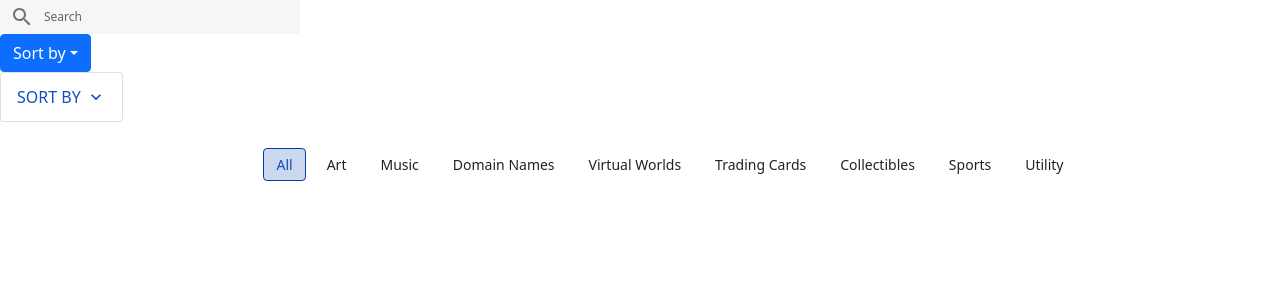
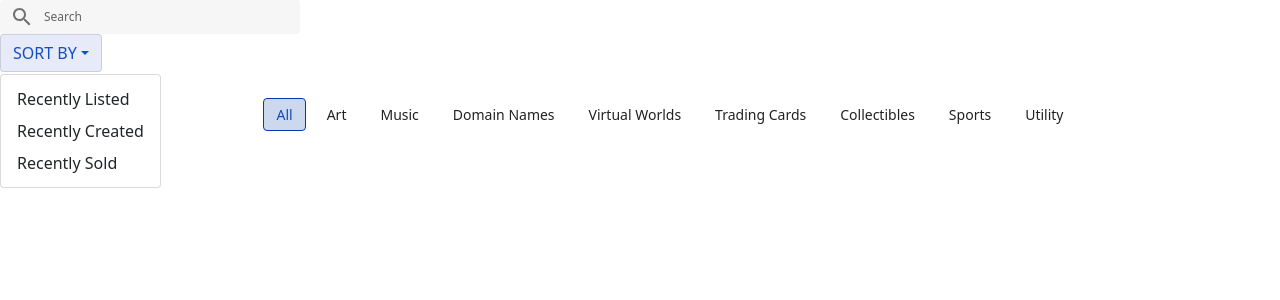
Before and after one commit to Dmytro4224/vinodex, a React (Create React App) app in the folder pluminite-ui/: page / in a window 1280 px wide. Both pictures are taken after a click on the button "SORT BY". Shown: the top 300 px of the page. Built offline with nearby package versions, Linux system fonts and the light colour scheme.

Commit message:
dropdown component

```diff
--- a/pluminite-ui/src/components/common/dropdown/dropdownView.module.css
+++ b/pluminite-ui/src/components/common/dropdown/dropdownView.module.css
@@ -1,6 +1,28 @@
 .customDropdown{
 
 }
+.dropdownSelect{
+    background-color: var(--white);
+    color: var(--denim);
+    border: 1px solid rgba(0, 0, 0, 0.12);
+    text-transform: uppercase;
+    font-size: 16px;
+}
+
 .dropdownButton{
 
 }
+
+.customDropdown .dropdownSelect:hover, .customDropdown .dropdownSelect:focus{
+    background-color: var(--linkWater);
+    color: var(--denim);
+    text-transform: uppercase;
+    box-shadow: none;
+}
+.dropdownItem{
+
+}
+.dropdownItem:active, .dropdownItem:focus{
+    background-color: var(--linkWater);
+    color: var(--denim);
+}
--- a/pluminite-ui/src/components/common/dropdown/dropdownView.tsx
+++ b/pluminite-ui/src/components/common/dropdown/dropdownView.tsx
@@ -1,9 +1,17 @@
-import styles from './dropdownView.module.css';
 import React, {MouseEvent, Component} from "react";
 import Dropdown from 'react-bootstrap/Dropdown';
+import styles from './dropdownView.module.css';
 
-interface IDropdownView{
-    colorType: dropdownColors
+interface IDropdownView {
+    colorType: dropdownColors,
+    onChange: (item: dropdownItem) => void;
+    childrens: dropdownItem[],
+    title: string
+}
+
+interface dropdownItem {
+    id: number,
+    title: string
 }
 
 enum dropdownColors {
@@ -22,18 +30,59 @@ class DropdownView extends Component<Readonly<IDropdownView>>{
         super(props);
     }
 
+    private get childrens(){
+        return this.props.childrens;
+    }
+
+    public get dropdownColor(){
+        let color = 'blue';
+
+        switch (this.props.colorType){
+            case 'blue':
+                color = styles.dropdownBlue;
+                break;
+            case 'white':
+                color = styles.dropdownWhite;
+                break;
+            case 'select':
+                color = styles.dropdownSelect;
+                break;
+            case 'primary':
+                color = styles.dropdownPrimary;
+                break;
+            case 'gray':
+                color = styles.dropdownGray;
+                break;
+            case 'whiteGray':
+                color = styles.dropdownWhiteGray;
+                break;
+            case 'selectGray':
+                color = styles.dropdownSelectGray;
+                break;
+            case 'darkGray':
+                color = styles.dropdownDarkGray;
+                break;
+        }
+
+        return color;
+    }
+
+    private onChange(item: dropdownItem){
+        this.props.onChange(item)
+    }
+
     render(){
         return(
             <>
                 <Dropdown className={`${styles.customDropdown}`}>
-                    <Dropdown.Toggle variant="primary" id="dropdown-basic" className={styles.dropdownButton}>
-                        Sort by
+                    <Dropdown.Toggle variant="" id="dropdown-basic" className={`${styles.dropdownButton} ${this.dropdownColor}`}>
+                        {this.props.title}
                     </Dropdown.Toggle>
 
                     <Dropdown.Menu>
-                        <Dropdown.Item href="#/action-1">Action</Dropdown.Item>
-                        <Dropdown.Item href="#/action-2">Another action</Dropdown.Item>
-                        <Dropdown.Item href="#/action-3">Something else</Dropdown.Item>
+                        {this.childrens.map((child, i) => {
+                            return <Dropdown.Item key={i} onClick={() => { this.onChange(child) }} className={styles.dropdownItem}>{child.title}</Dropdown.Item>
+                        })}
                     </Dropdown.Menu>
                 </Dropdown>
             </>
--- a/pluminite-ui/src/pages/marketplace/Marketplace2.tsx
+++ b/pluminite-ui/src/pages/marketplace/Marketplace2.tsx
@@ -12,6 +12,7 @@ class Marketplace2 extends Component {
                 <DropdownView
                     colorType={dropdownColors.select}
                     title={'Sort by'}
+                    onChange={(item) => { console.log(item) }}
                     childrens={[
                         {
                             id: 1,
@@ -26,12 +27,6 @@ class Marketplace2 extends Component {
                             title: 'Recently Sold'
                         }
                     ]}
-                />
-                <ButtonView
-                    onClick={(e) => { console.log(e) }}
-                    text={'Sort by'}
-                    color={buttonColors.select}
-                    icon={arrow}
                 />
 
                 <TabsView tabItems={
```
